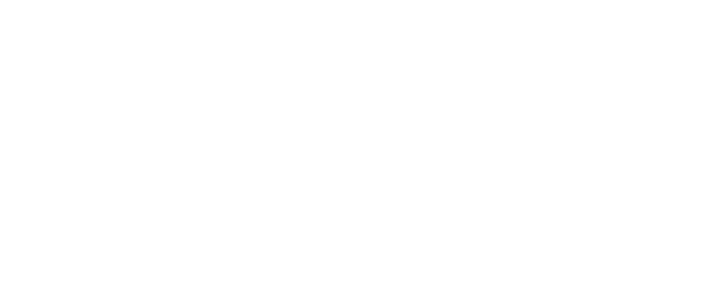
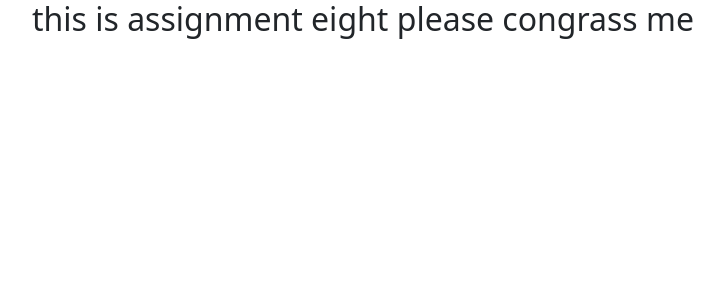
Before and after one commit to ifty03/assignment-8, a React (Create React App) app: page / in a window 1280 px wide. Shown: the top 300 px of the page, without its empty margins (277-1001 px from the left). Built offline with nearby package versions, Linux system fonts and the light colour scheme.

Commit message:
all setup check

```diff
--- a/src/App.js
+++ b/src/App.js
@@ -5,7 +5,7 @@
 function App() {
   return (
     <div className="App">
-
+     <h2>this is assignment eight please congrass me</h2>
     </div>
   );
 }
```
